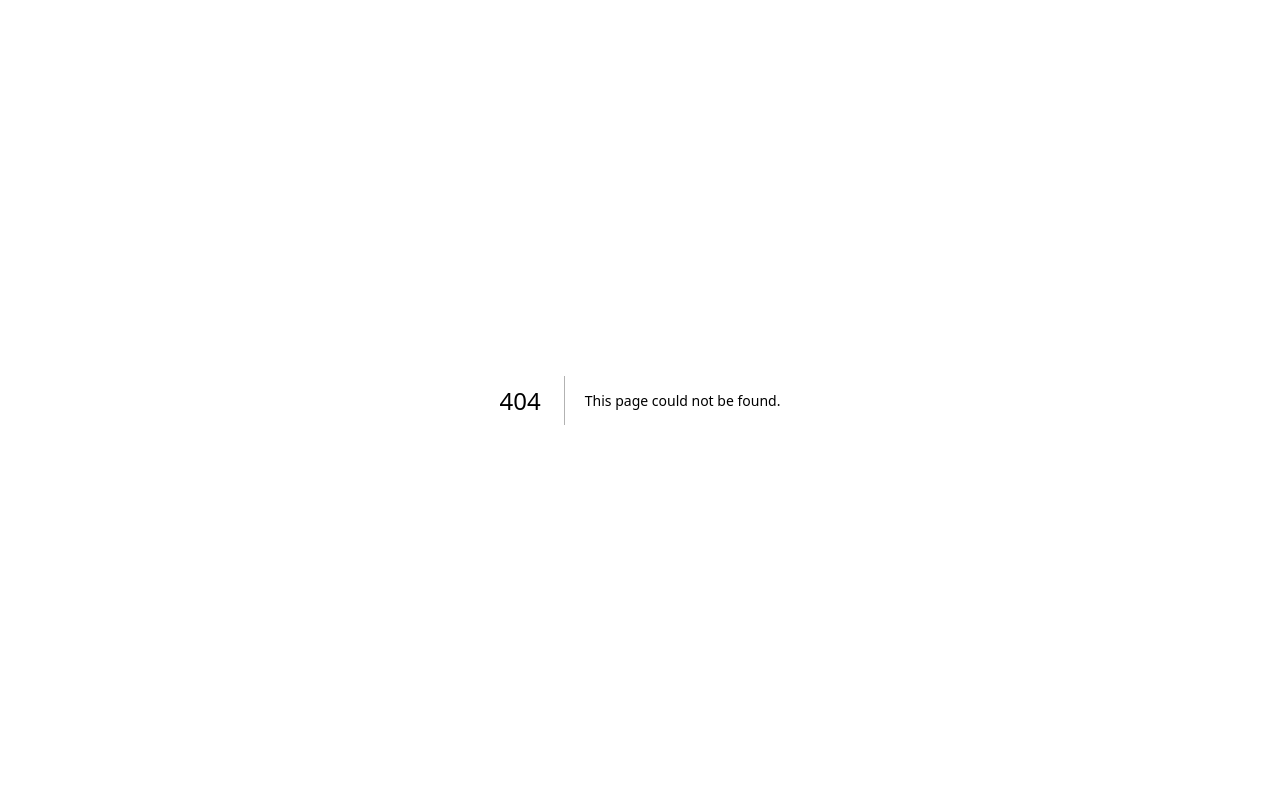
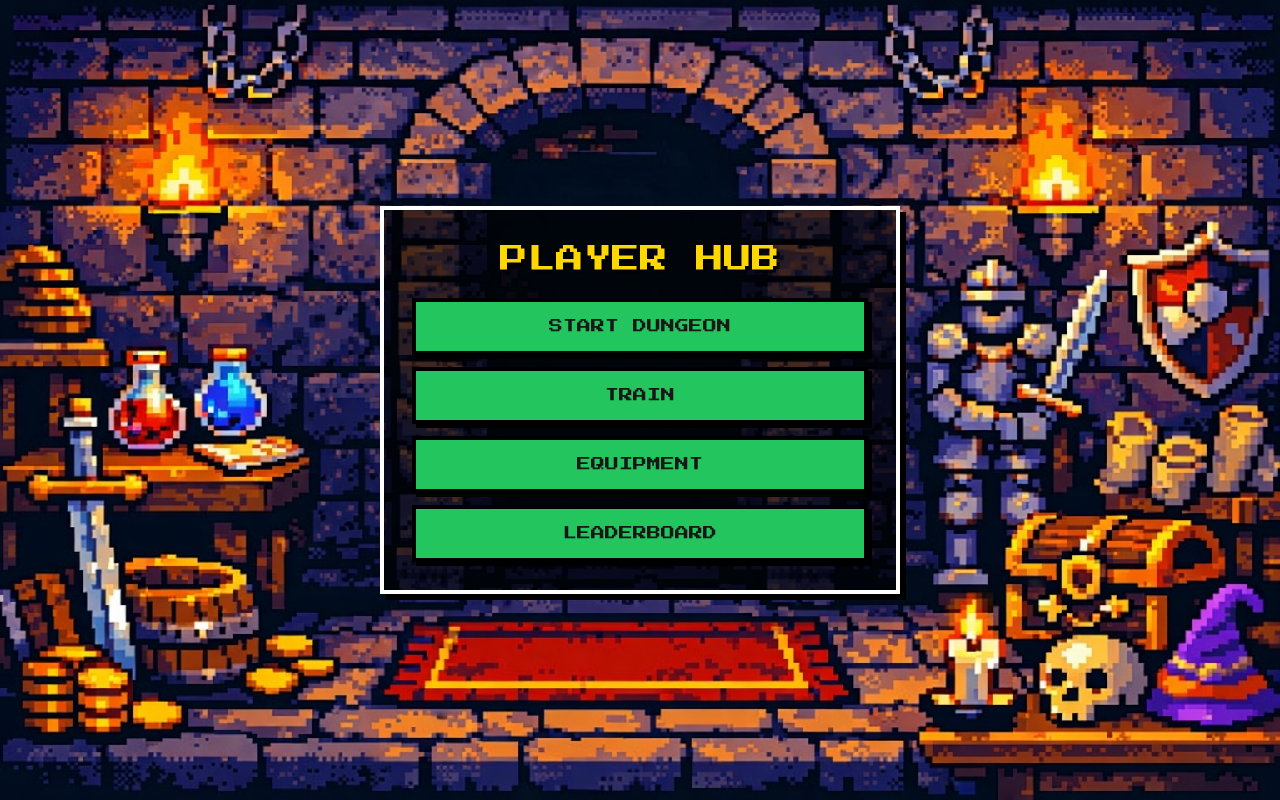
Before and after one commit to Ch3ngK/dungeon-run, a Next.js app in the folder frontend/: page /home in a window 1280 px wide. Before the commit this address had no page. Built offline with nearby package versions, Linux system fonts and the light colour scheme.

Commit message:
Added home-hub page

```diff
--- /dev/null
+++ b/frontend/app/home/page.js
@@ -0,0 +1,74 @@
+"use client";
+
+export default function HomeHub() {
+  return (
+    <div style={styles.bg}>
+      <div style={styles.panel}>
+        <h1 style={styles.title}>PLAYER HUB</h1>
+
+        <div style={styles.grid}>
+          <button style={styles.btn} onClick={() => (window.location.href = "/game")}>
+            START DUNGEON
+          </button>
+
+          <button style={styles.btn} onClick={() => (window.location.href = "/workout")}>
+            TRAIN
+          </button>
+
+          <button style={styles.btn} onClick={() => (window.location.href = "/equipment")}>
+            EQUIPMENT
+          </button>
+
+          <button style={styles.btn} onClick={() => (window.location.href = "/leaderboard")}>
+            LEADERBOARD
+          </button>
+        </div>
+      </div>
+    </div>
+  );
+}
+
+const styles = {
+  bg: {
+    minHeight: "100vh",
+    width: "100vw",
+    backgroundImage: "url('/home-hub.png')",
+    backgroundSize: "100% 100%",
+    backgroundRepeat: "no-repeat",
+    backgroundPosition: "center",
+    imageRendering: "pixelated",
+    display: "flex",
+    alignItems: "center",
+    justifyContent: "center",
+    padding: 24,
+  },
+  panel: {
+    background: "rgba(0,0,0,0.65)",
+    border: "4px solid #fff",
+    boxShadow: "6px 6px #000",
+    padding: 28,
+    textAlign: "center",
+    maxWidth: 520,
+    width: "100%",
+  },
+  title: {
+    margin: 0,
+    marginBottom: 18,
+    fontSize: 28,
+    color: "#ffd700",
+    textShadow: "3px 3px #000",
+  },
+  grid: {
+    display: "grid",
+    gridTemplateColumns: "1fr",
+    gap: 12,
+  },
+  btn: {
+    padding: "14px 16px",
+    border: "4px solid #000",
+    boxShadow: "4px 4px #000",
+    background: "#22c55e",
+    cursor: "pointer",
+    fontSize: 14,
+  },
+};
--- /dev/null
+++ b/frontend/app/layout.js
@@ -0,0 +1,17 @@
+import "./globals.css";
+import { Press_Start_2P } from "next/font/google";
+
+const pixelFont = Press_Start_2P({
+  weight: "400",
+  subsets: ["latin"],
+});
+
+export default function RootLayout({ children }) {
+  return (
+    <html>
+      <body className={pixelFont.className}>
+        {children}
+      </body>
+    </html>
+  );
+}
--- a/frontend/app/page.tsx
+++ b/frontend/app/page.tsx
@@ -37,7 +37,7 @@ export default function Home() {
             color: "white",
             border: "none",
           }}
-          onClick={() => alert("Start Game!")}
+          onClick={() => window.location.href = "/home"}
         >
           START TRAINING
         </button>
```
Also changed, not shown: frontend/public/home-hub.png (added).
